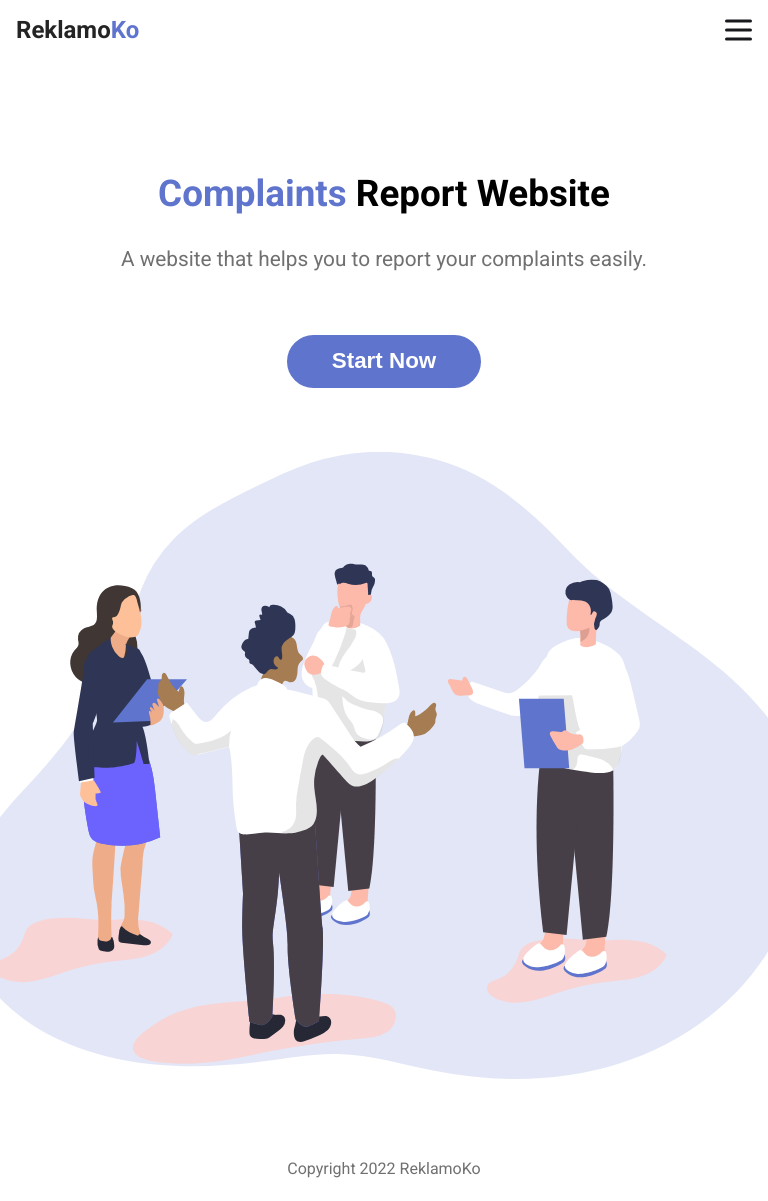
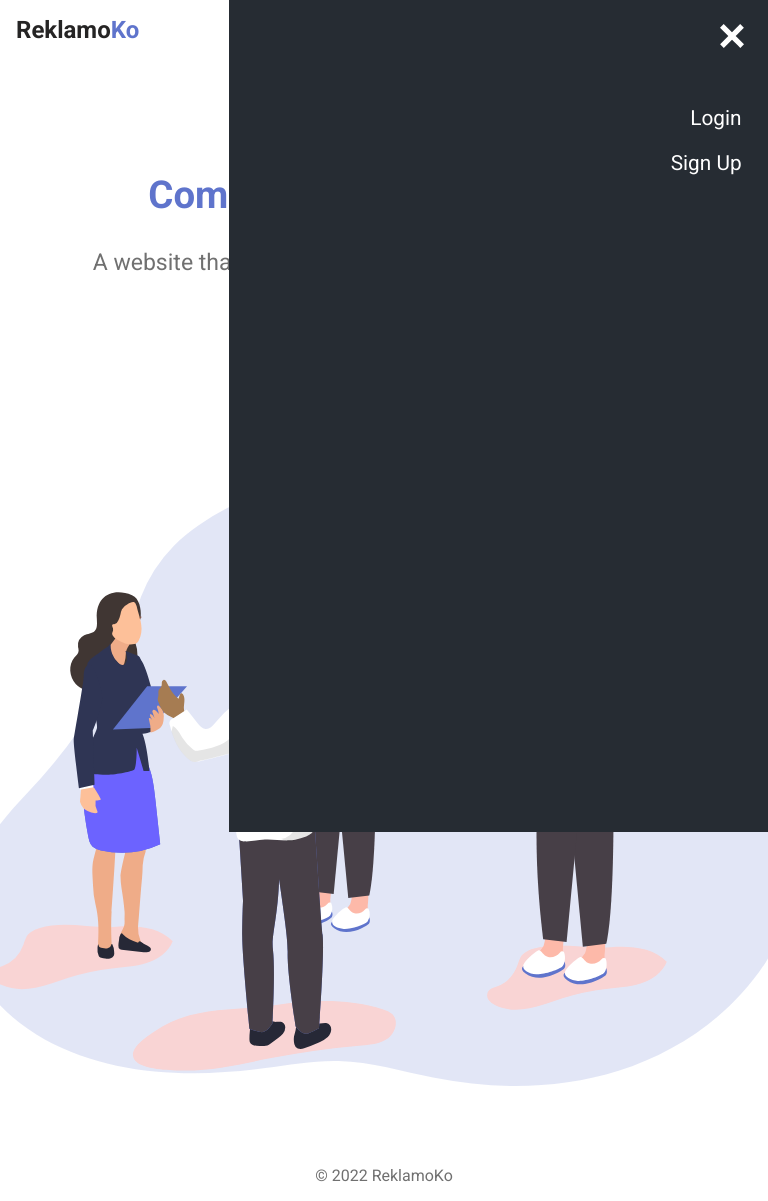
Before and after one commit to arsi21/ReklamoKo, a PHP site: page / in a window 768 px wide. Before the commit the page ends 1178 px from the top, so only its background shows below. Run offline with PHP 8.4, Linux system fonts and the light colour scheme.

Commit message:
add style in mobile menu and add some script for it

```diff
--- a/src/css/style.css
+++ b/src/css/style.css
@@ -32,8 +32,8 @@ body {
   display: flex;
   justify-content: space-between;
 }
-.landing-header nav {
-  display: none;
+.landing-header .landing-nav {
+  display: block;
 }
 
 .hero-section .hero-left-column {
@@ -41,21 +41,21 @@ body {
   text-align: center;
 }
 .hero-section .hero-left-column .hero-header {
-  font-size: 2.3rem;
+  font-size: clamp(2.3rem, 5vw, 3.5rem);
   margin-bottom: 2rem;
 }
 .hero-section .hero-left-column .hero-header span {
   color: #5f74cc;
 }
 .hero-section .hero-left-column .hero-sub-header {
-  font-size: 1.3rem;
+  font-size: clamp(1.3rem, 3vw, 1.5rem);
   font-weight: 400;
   color: #707070;
   margin-bottom: 4rem;
 }
 .hero-section .hero-left-column .start-now-btn {
   padding: 0.6em 2em;
-  font-size: 1.4rem;
+  font-size: clamp(1.2rem, 3vw, 1.5rem);
   font-weight: 700;
   color: white;
   background-color: #5f74cc;
@@ -68,7 +68,7 @@ body {
   justify-content: center;
 }
 .hero-section .hero-img img {
-  width: 110vw;
+  width: min(110vw, 850px);
 }
 
 .landing-footer {
@@ -77,3 +77,39 @@ body {
   font-size: 1rem;
   margin-top: 5rem;
 }
+
+nav.menu-btn {
+  display: block;
+}
+
+.landing-nav {
+  position: fixed;
+  z-index: 999;
+  width: 66%;
+  right: 0;
+  top: 0;
+  background: #262c33;
+  height: 100vh;
+  padding: 1em;
+}
+.landing-nav .landing-pri-nav {
+  margin-top: 5em;
+}
+.landing-nav li a {
+  color: white;
+  text-decoration: none;
+  display: block;
+  padding: 0.5em;
+  font-size: 1.3em;
+  text-align: right;
+}
+.landing-nav li a:hover {
+  font-weight: bold;
+}
+
+.mobile-menu-exit {
+  width: 1.5em;
+  float: right;
+  margin: 0.5em;
+  cursor: pointer;
+}
--- a/src/index.html
+++ b/src/index.html
@@ -15,12 +15,14 @@
             <a href="#">Reklamo<span class="logo-span">Ko</span></a>
         </div>
 
-        <img class="mobile-menu" src="assets/icons/mobile-menu.svg" alt="Mobile menu">
+        <img id="mobile-btn" class="mobile-menu-open" src="assets/icons/mobile-menu.svg" alt="Mobile menu">
 
         <nav class="landing-nav">
+            <img id="mobile-exit" class="mobile-menu-exit" src="assets/icons/mobile-exit.svg" alt="Exit menu">
+
             <ul class="landing-pri-nav">
                 <li><a href="login.html">Login</a></li>
-                <li class="sign-up-cta"><a href="signup.html">Sign Up</a></li>
+                <li><a class="sign-up-cta" href="signup.html">Sign Up</a></li>
             </ul>
         </nav>
     </header>
@@ -35,8 +37,24 @@
     </section>
 
     <footer class="landing-footer">
-        <p>Copyright 2022 ReklamoKo</p>
+        <p>&copy; 2022 ReklamoKo</p>
     </footer>
+
+    <script>
+        console.log("hi");
+        const mobileBtn = document.getElementById('mobile-btn');
+        nav = document.querySelector('nav')
+        mobileBtnExit = document.getElementById('mobile-exit');
+
+        mobileBtn.addEventListener('click', () => {
+            nav.classList.add('menu-btn');
+        })
+
+        mobileBtnExit.addEventListener('click', () => {
+            nav.classList.remove('menu-btn');
+
+        })
+    </script>
 </body>
 
 </html>
--- a/src/sass/1-abstracts/_variables.scss
+++ b/src/sass/1-abstracts/_variables.scss
@@ -5,6 +5,7 @@ $font-weight-700: 700;
 
 //color
 $accent-color: rgb(95, 116, 204);
+$dark-color: rgb(38, 44, 51);
 $white-color: rgb(255, 255, 255);
 
 $font-color-dark: rgb(37, 36, 36);
--- a/src/sass/5-pages/_landing.scss
+++ b/src/sass/5-pages/_landing.scss
@@ -7,6 +7,7 @@ body {
 .landing-header {
     display: flex;
     justify-content: space-between;
+
     nav {
         display: none;
     }
@@ -17,9 +18,11 @@ body {
     .hero-left-column {
         margin-top: 8rem;
         text-align: center;
+
         .hero-header {
             font-size: clamp(2.3rem, 5vw, 3.5rem);
             margin-bottom: 2rem;
+
             span {
                 color: variables.$accent-color;
             }
@@ -47,8 +50,9 @@ body {
     .hero-img {
         display: flex;
         justify-content: center;
+
         img {
-            width: 110vw;
+            width: min(110vw, 850px);
         }
     }
 }
@@ -59,3 +63,94 @@ body {
     font-size: 1rem;
     margin-top: 5rem;
 }
+
+nav.menu-btn {
+    display: block;
+}
+
+.landing-nav {
+    position: fixed;
+    z-index: 999;
+    width: 66%;
+    right: 0;
+    top: 0;
+    background: variables.$dark-color;
+    height: 100vh;
+    padding: 1rem;
+
+    .mobile-menu-exit {
+        margin: 0;
+    }
+
+    .landing-pri-nav {
+        margin-top: 5em;
+    }
+
+    li {
+        a {
+            color: white;
+            text-decoration: none;
+            display: block;
+            padding: 0.5em;
+            font-size: 1.3em;
+            text-align: right;
+
+            &:hover {
+                font-weight: bold;
+            }
+        }
+    }
+}
+
+.mobile-menu-exit {
+    width: 1.5em;
+    float: right;
+    margin: 0.5em;
+    cursor: pointer;
+}
+
+@media (min-width: 38em) and (max-width: 70em) {
+
+    .mobile-menu-open,
+    .mobile-menu-exit {
+        display: none;
+    }
+
+    .landing-header {
+        display: flex;
+
+        .logo {
+            margin-block: auto;
+        }
+
+        nav {
+            display: flex;
+            justify-content: flex-end;
+            position: unset;
+            height: auto;
+            width: 100%;
+            padding: 0;
+            background-color: white;
+
+            ul {
+                display: flex;
+            }
+
+            a {
+                color: variables.$accent-color;
+                font-size: 1.2rem;
+            }
+
+            ul.landing-pri-nav {
+                margin: 0;
+
+                .sign-up-cta {
+                    padding-inline: 1em;
+                    border: 2px solid variables.$accent-color;
+                    border-radius: 5em;
+                    margin-left: 2em;
+                }
+            }
+        }
+    }
+}
```
Also changed, not shown: src/js/mobile_menu.js (added, +13 -0 lines), src/assets/icons/mobile-exit.svg (added).
